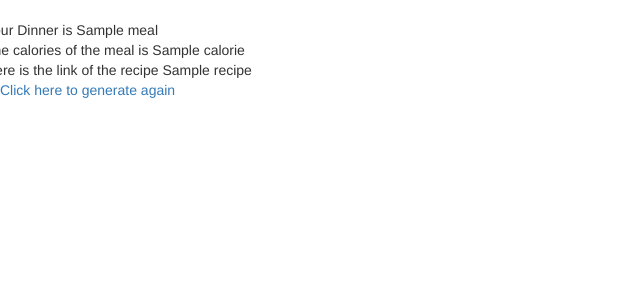
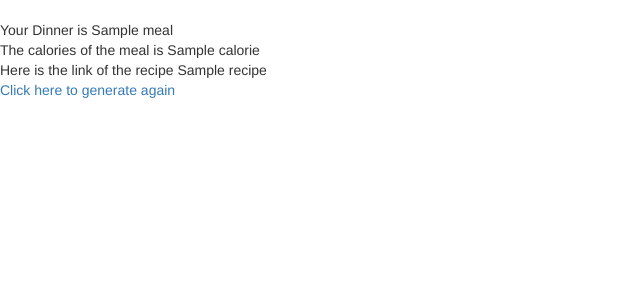
Before and after one commit to yyyyhuang/dinnergenerator, a Flask app: template templates/result.html in a window 1280 px wide. Shown: the part 52-352 px from the top of the page, without its empty margins (0-640 px from the left). Run offline with Flask 2, Linux system fonts and the light colour scheme; the template is opened without the code that fills it: most values are stand-ins (such as "Sample title", 1, 10 or a date in 2020); some libraries are stand-ins or nearby versions.

Commit message:
updating style

```diff
--- a/static/style.css
+++ b/static/style.css
@@ -4,7 +4,7 @@ body {
 
 h1 {
     padding-top: 1em;
-    color: #EA5463;
+    color: #ff84ad;
 }
 
 .row {
@@ -15,7 +15,7 @@ h1 {
 #form-box {
     box-sizing: border-box;
     margin: 2rem 0;
-    background: #84adff;
+    background: #9984ff;
     padding: 2rem;
     border-radius: 10px;
 }
--- a/templates/result.html
+++ b/templates/result.html
@@ -21,10 +21,10 @@
             </div>
         </div>
     </nav>
-    <div class="Message">
-        <div class="row">Your Dinner is {{ meal }}</div>
-        <div class="row">The calories of the meal is {{ calorie }}</div>
-        <div class="row">Here is the link of the recipe {{ recipe }}</div>
+    <div>
+        <div>Your Dinner is {{ meal }}</div>
+        <div>The calories of the meal is {{ calorie }}</div>
+        <div>Here is the link of the recipe {{ recipe }}</div>
         <p><a href="/">Click here to generate again</a>
     </div>
 </body>
```
Also changed, not shown: static/bookstrap.min.css.
